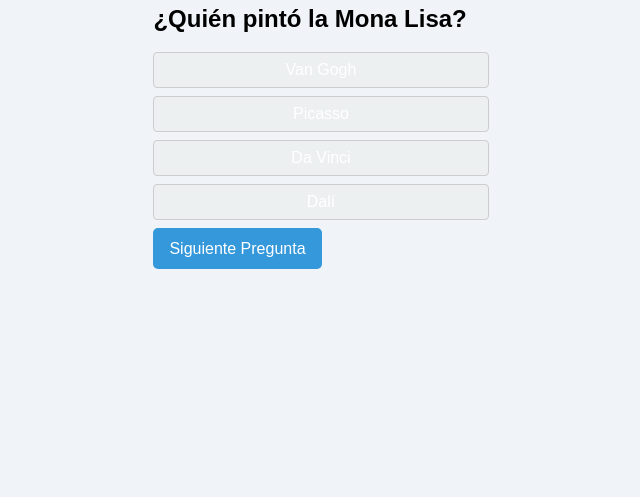
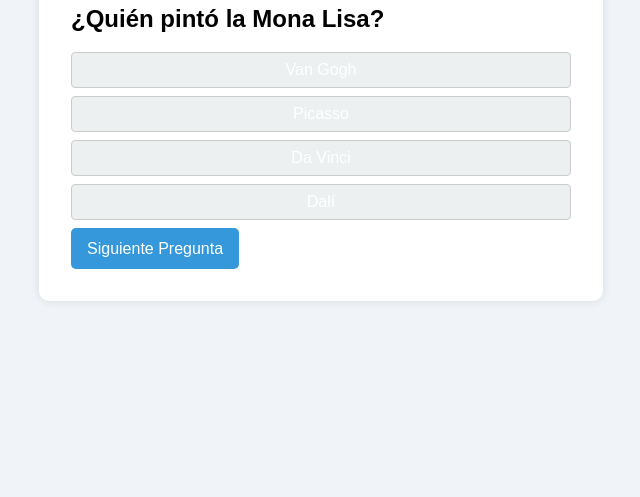
Before and after one commit to Mashernan/PA2-TRIVIA_COLABORATIVA, a plain HTML site: page index.html in a window 1280 px wide. Shown: the part 303-800 px from the top of the page, without its empty margins (319-959 px from the left). Drawn offline with Linux system fonts and the light colour scheme.

Commit message:
Update index.html

```diff
--- a/index.html
+++ b/index.html
@@ -7,7 +7,7 @@
   <link rel="stylesheet" href="styles.css">
 </head>
 <body>
-  <div class="quiz-container">
+  <div class="container">
         <div id="progress-bar-container"><div id="progress-bar"></div></div>
         <h1>🎯 Trivia Colaborativa</h1>
     <div id="question-container"></div>
```
